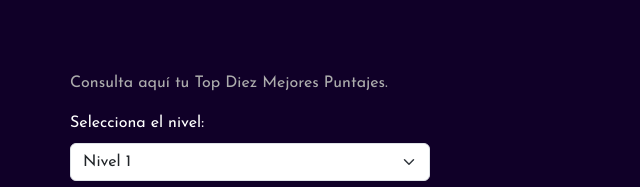
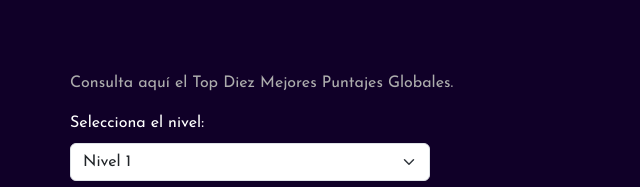
Before and after one commit to Devs-Orion/ORION, a plain HTML site: page mejores-puntajes.html in a window 1280 px wide. Shown: the part 406-593 px from the top of the page, 0-640 px from the left. Drawn offline with nearby package versions, Linux system fonts and the light colour scheme; no server answers.

Commit message:
Update mejores-puntajes.html

```diff
--- a/mejores-puntajes.html
+++ b/mejores-puntajes.html
@@ -141,7 +141,7 @@
 
     <div class="blog-details spad">
         <div class="container">
-            <p>Consulta aquí tu Top Diez Mejores Puntajes.</p>
+            <p>Consulta aquí el Top Diez Mejores Puntajes Globales.</p>
             <div class="row">
                 <div class="col-4">
                     <label for="level-select" class="text-white">Selecciona el nivel:</label>
```
